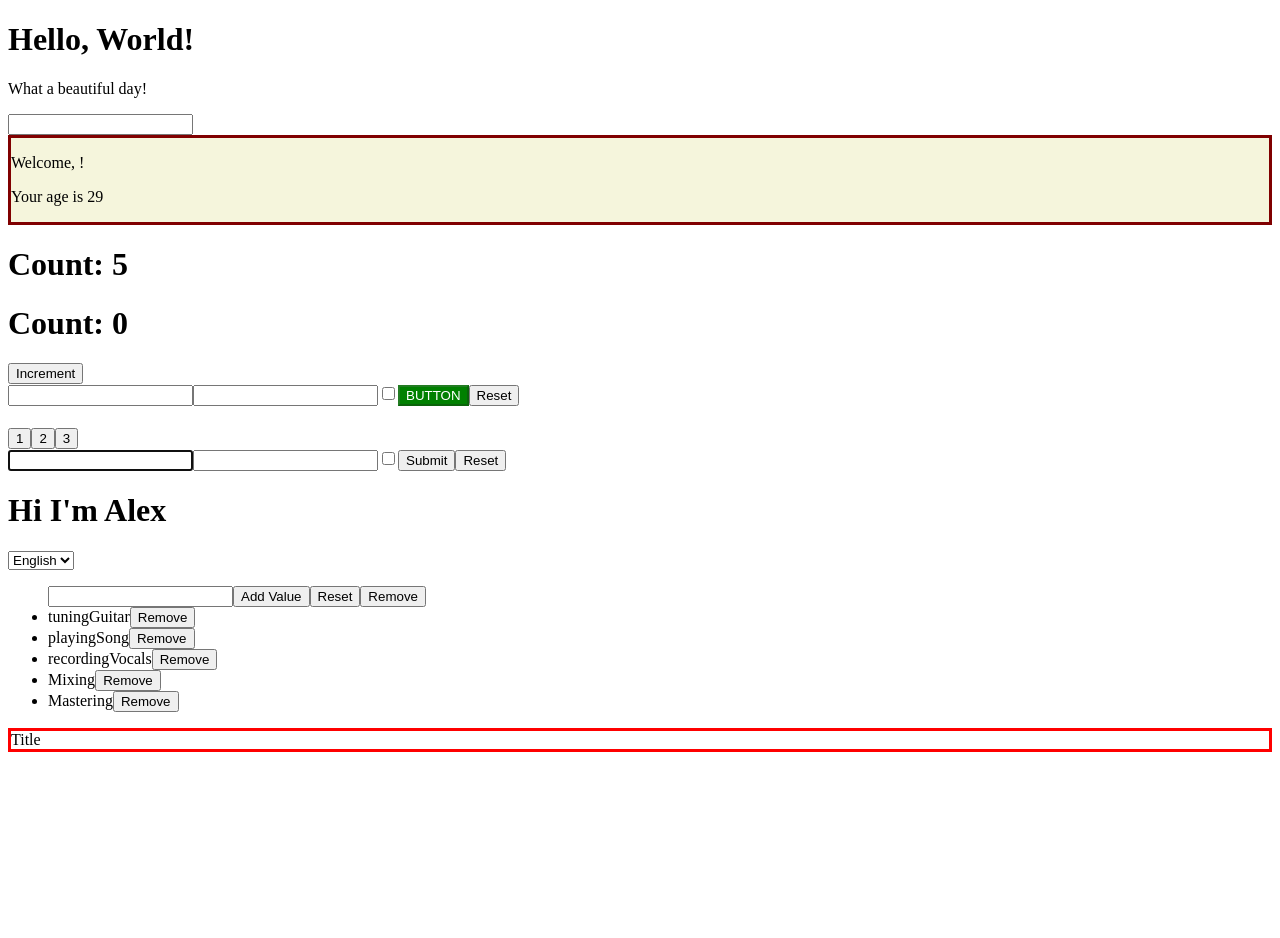
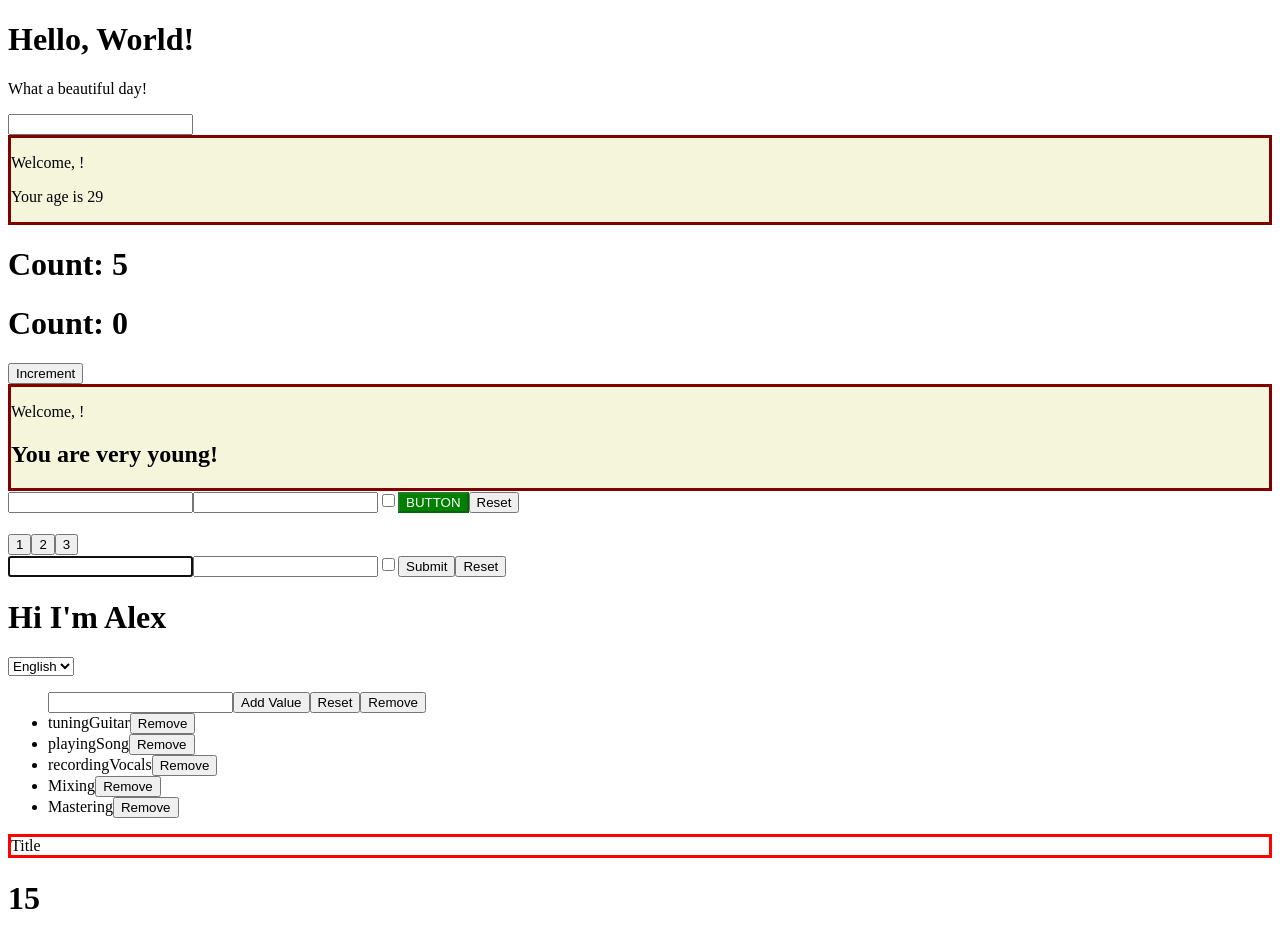
Before and after one commit to AlexRicci93/REACT-EXERCISES, a React (Create React App) app: page / in a window 1280 px wide. Before the commit the page ends 800 px from the top, so only its background shows below. Built offline with nearby package versions, Linux system fonts and the light colour scheme.

Commit message:
function-components-02

```diff
--- a/src/App.js
+++ b/src/App.js
@@ -1,6 +1,6 @@
 import REACT from 'react'
 import { Hello } from './Hello'
-// import { Welcome } from './Welcome'
+import { Welcome } from './Welcome'
 import { Counter } from './Counter'
 import { ClickCounter } from './ClickCounter'
 import { ClickTracker } from './ClickTracker'
@@ -10,6 +10,7 @@ import { UncontrolledLogin } from './UncontrolledLogin'
 import { TodoList } from './TodoList'
 import { Container } from './Container'
 import { Language } from './Language'
+import { Sum } from './Sum'
 
 
 export class App extends REACT.Component {
@@ -23,6 +24,7 @@ export class App extends REACT.Component {
                 <InteractiveWelcome/>
                 <Counter initialValue={0} incrementingBy={1} incrementInterval={1000}/>
                 <ClickCounter/>
+                <Welcome/>
                 <Login/>
                 <ClickTracker/>
                 <UncontrolledLogin/>
@@ -41,6 +43,7 @@ export class App extends REACT.Component {
 
                 />
                 <Container title="Title"/>
+                <Sum numbers={[1, 2, 3, 4, 5]}/>
             </div>
         )
     }
--- /dev/null
+++ b/src/Sum.js
@@ -0,0 +1,15 @@
+
+
+
+export function Sum(props) {
+
+    const sum = props.numbers.reduce((a,b)=>{
+        return a + b
+    })
+
+    return (
+
+        <h1>{sum}</h1>
+    )
+
+}
```
